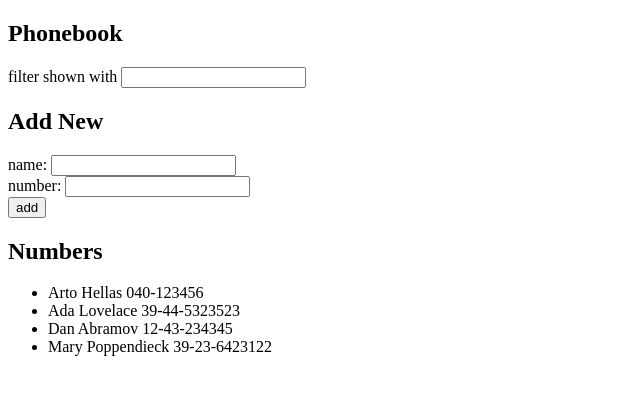
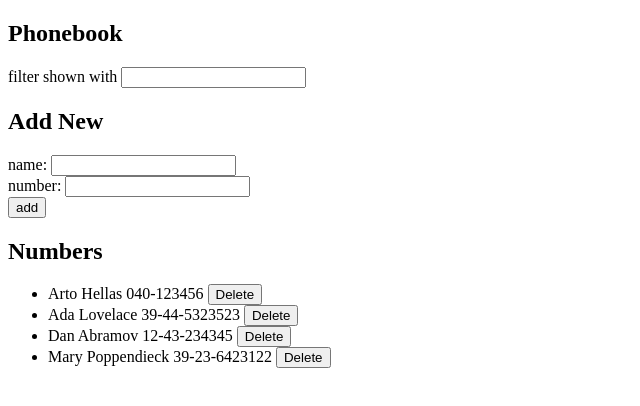
Before and after one commit to sethstrouf/full-stack-open, a React (Vite) app in the folder part2/phonebook/: page / in a window 1280 px wide. Shown: the top 406 px of the page, without its empty margins (0-640 px from the left). Built offline with nearby package versions, Linux system fonts and the light colour scheme; data requests are answered from the project's data file.

Commit message:
Complete 2.14

```diff
--- a/part2/phonebook/src/App.jsx
+++ b/part2/phonebook/src/App.jsx
@@ -41,6 +41,19 @@ const App = () => {
       })
   }
 
+  const handleDeletePerson = (id) => {
+    const person = persons.find(person => person.id === id)
+
+    if (window.confirm(`Delete ${person.name}?`)) {
+      personService
+        .destroy(id)
+        .then(returnedPerson => {
+          const newPersons = persons.filter(person => person.id !== returnedPerson.id)
+          setPersons(newPersons)
+        })
+    }
+  }
+
   const filteredPersons = searchTerm
     ? persons.filter(person => person.name.toLowerCase().includes(searchTerm.toLowerCase()))
     : persons
@@ -57,7 +70,7 @@ const App = () => {
 
       <h2>Numbers</h2>
 
-      <Persons persons={filteredPersons} />
+      <Persons persons={filteredPersons} handleDeletePerson={handleDeletePerson} />
     </div>
   )
 }
--- a/part2/phonebook/src/components/Person.jsx
+++ b/part2/phonebook/src/components/Person.jsx
@@ -1,5 +1,5 @@
-const Person = ({ person }) => (
-  <li>{person.name} {person.number}</li>
+const Person = ({ person, handleDeletePerson }) => (
+  <li>{person.name} {person.number} <button onClick={() => handleDeletePerson(person.id)}>Delete</button></li>
 )
 
 export default Person
--- a/part2/phonebook/src/components/Persons.jsx
+++ b/part2/phonebook/src/components/Persons.jsx
@@ -1,9 +1,9 @@
 import Person from "./Person"
 
-const Persons = ({ persons }) => (
+const Persons = ({ persons, handleDeletePerson }) => (
   <ul >
     {persons.map(person =>
-      <Person key={person.id} person={person} />
+      <Person key={person.id} person={person} handleDeletePerson={handleDeletePerson} />
     )}
   </ul>
 )
--- a/part2/phonebook/src/services/personService.js
+++ b/part2/phonebook/src/services/personService.js
@@ -11,4 +11,9 @@ const create = newObject => {
   return request.then(response => response.data)
 }
 
-export default { getAll, create }
+const destroy = id => {
+  const request = axios.delete(`${baseUrl}/${id}`)
+  return request.then(response => response.data)
+}
+
+export default { getAll, create, destroy }
```
